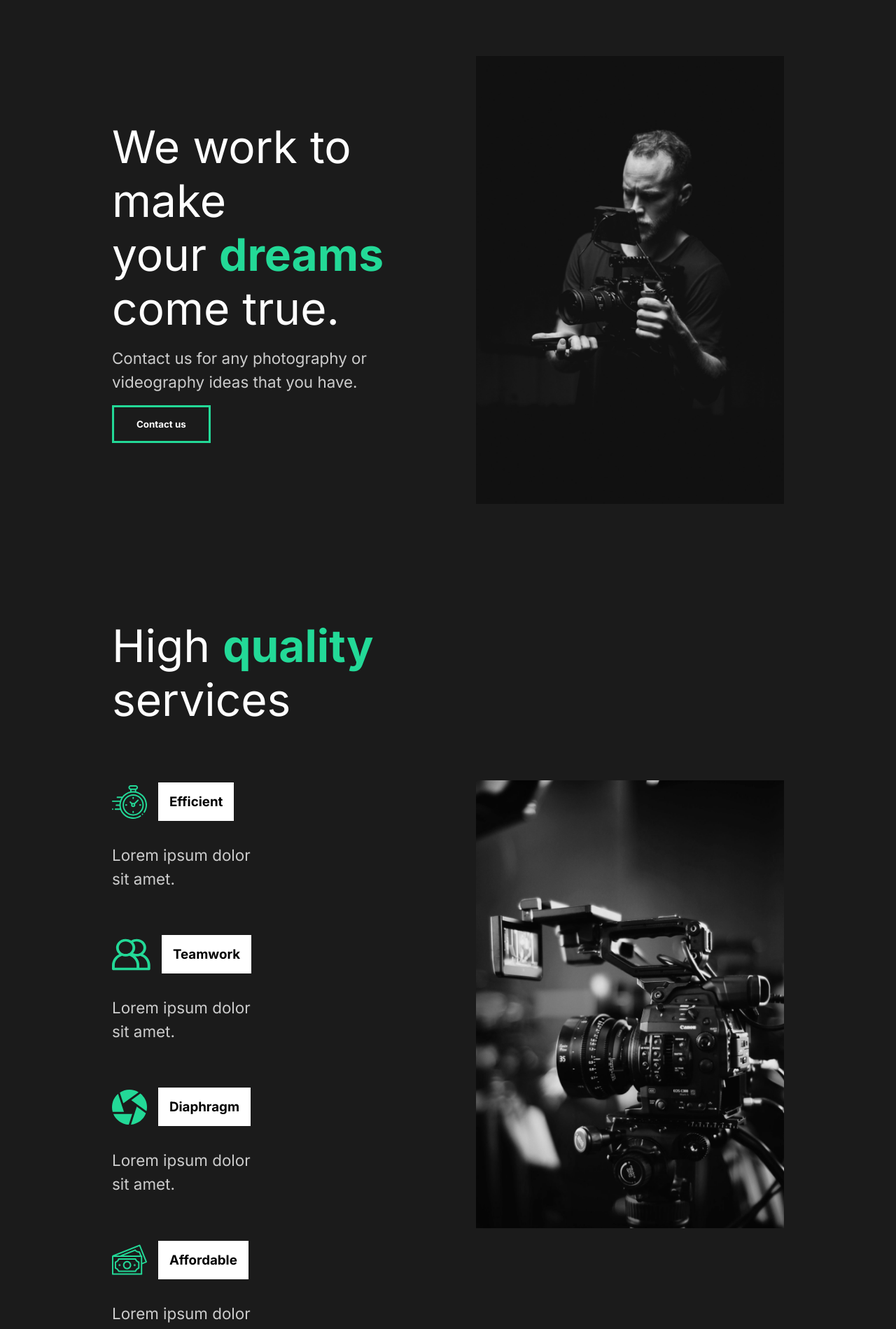
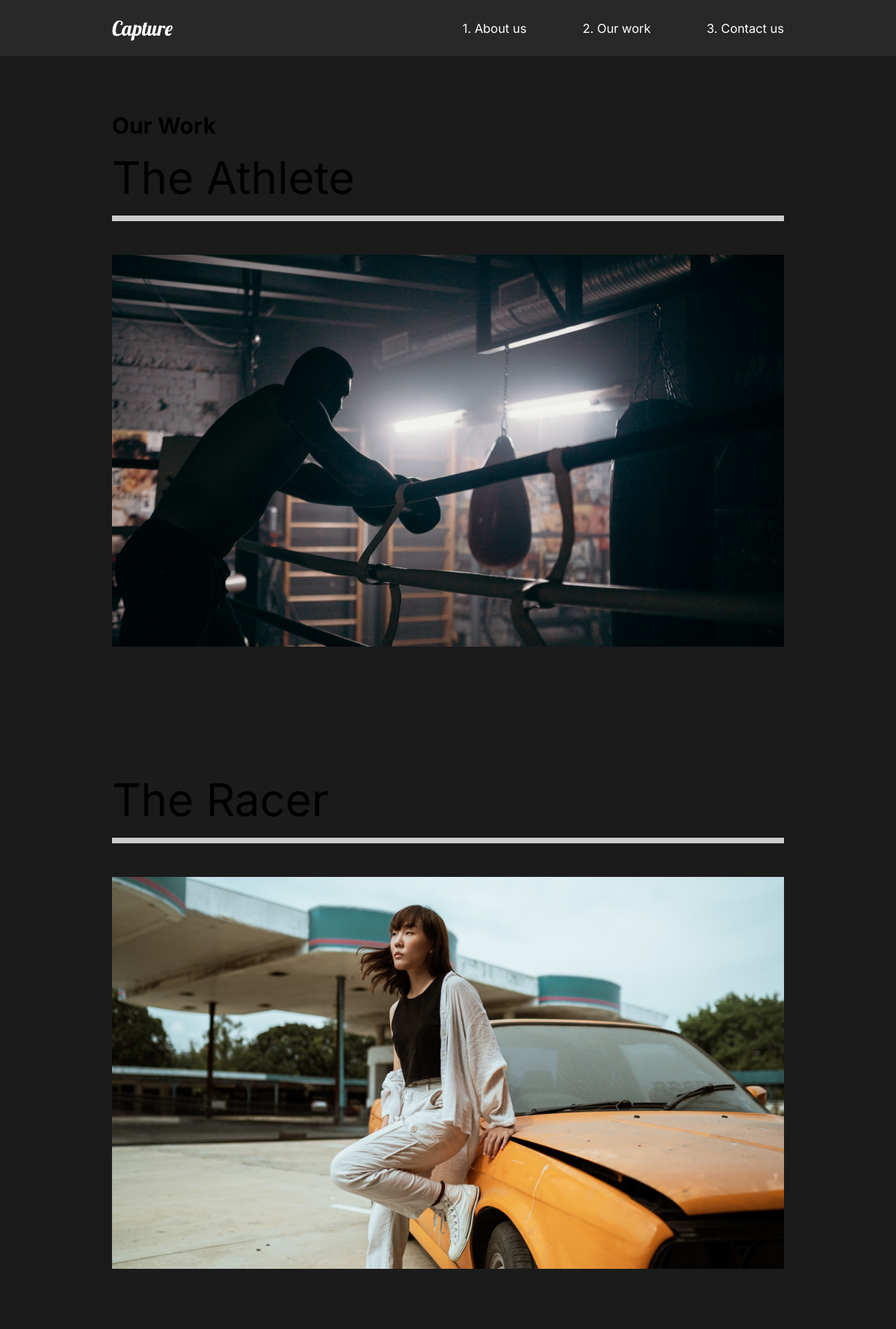
Before and after one commit to joe-ashwell/capture, a React (Create React App) app: page /work in a window 1280 px wide. Shown: the top 1899 px of the page at 70% size. Built offline with nearby package versions, Linux system fonts and the light colour scheme.

Commit message:
Add our work page with styling.

```diff
--- a/src/App.js
+++ b/src/App.js
@@ -1,12 +1,29 @@
 import React from "react";
 import AboutUs from "./pages/AboutUs";
 import GlobalStyle from "./components/styles/GlobalStyles";
+import ContactUs from "./pages/ContactUs";
+import OurWork from "./pages/OurWork";
+import Nav from "./components/Nav";
+import { Switch, Route } from "react-router-dom";
 
 function App() {
   return (
     <div className="App">
       <GlobalStyle />
-      <AboutUs />
+      <Nav />
+      <Switch>
+        <Route path="/" exact>
+          <AboutUs />
+        </Route>
+
+        <Route path="/contact">
+          <ContactUs />
+        </Route>
+
+        <Route path="/work">
+          <OurWork />
+        </Route>
+      </Switch>
     </div>
   );
 }
--- a/src/components/FAQSection.js
+++ b/src/components/FAQSection.js
@@ -81,7 +81,7 @@
 `;
 
 const QuestionDiv = Styled.div`
-  padding: 3rem;
+  padding: 3rem 0rem;
   cursor: pointer;
 `;
 
--- /dev/null
+++ b/src/components/Nav.js
@@ -0,0 +1,60 @@
+import React from "react";
+import Styled from "styled-components";
+import { Link } from "react-router-dom";
+
+const Nav = () => {
+  return (
+    <StyledNavDiv>
+      <h1>
+        <Link to="/" id="logo">
+          Capture
+        </Link>
+      </h1>
+      <ul>
+        <li>
+          <Link to="/">1. About us</Link>
+        </li>
+        <li>
+          <Link to="/work">2. Our work</Link>
+        </li>
+        <li>
+          <Link to="/contact">3. Contact us</Link>
+        </li>
+      </ul>
+    </StyledNavDiv>
+  );
+};
+
+const StyledNavDiv = Styled.nav`
+  min-height: 10vh;
+  display: flex;
+  margin: auto;
+  justify-content: space-between;
+  align-items: center;
+  padding: 1rem 10rem;
+  background: #282828;
+
+  #logo {
+    font-size: 1.8rem;
+    font-family: 'Lobster', cursive;
+    font-weight: lighter;
+  }
+
+  a {
+    color: white;
+    text-decoration: none;
+  }
+
+  ul {
+    display: flex;
+    align-items: center;
+    list-style: none;
+  }
+
+  li {
+    padding-left: 5rem;
+    position: relative;
+  }
+`;
+
+export default Nav;
--- a/src/components/ServicesSection.js
+++ b/src/components/ServicesSection.js
@@ -77,7 +77,7 @@
 `;
 
 const CardDiv = Styled.div`
-  /* flex-basis: 20rem; */
+  width: 50%;
 `;
 
 const IconDiv = Styled.div`
--- a/src/components/styles/GlobalStyles.js
+++ b/src/components/styles/GlobalStyles.js
@@ -5,11 +5,11 @@
     margin: 0;
     padding: 0;
     box-sizing: border-box;
-    font-family: 'inter', sans-serif;
   }
 
   body {
     background-color: #1b1b1b;
+    font-family: 'inter', sans-serif;
   }
 
   button {
@@ -30,10 +30,12 @@
   h2 {
     font-weight: lighter;
     font-size: 4rem;
+    font-family: 'inter', sans-serif;
   }
 
   h3 {
     color: white;
+    font-family: 'inter', sans-serif;
   }
 
   h4 {
--- a/src/index.js
+++ b/src/index.js
@@ -1,11 +1,14 @@
 import React from "react";
 import ReactDOM from "react-dom";
 import App from "./App";
+import { BrowserRouter } from "react-router-dom";
 import reportWebVitals from "./reportWebVitals";
 
 ReactDOM.render(
   <React.StrictMode>
-    <App />
+    <BrowserRouter>
+      <App />
+    </BrowserRouter>
   </React.StrictMode>,
   document.getElementById("root")
 );
--- /dev/null
+++ b/src/pages/ContactUs.js
@@ -0,0 +1,11 @@
+import React from "react";
+
+const ContactUs = () => {
+  return (
+    <div>
+      <h1>Contact Us</h1>
+    </div>
+  );
+};
+
+export default ContactUs;
--- /dev/null
+++ b/src/pages/OurWork.js
@@ -0,0 +1,67 @@
+import React from "react";
+import Styled from "styled-components";
+import { Link } from "react-router-dom";
+
+import athlete from "../img/athlete-small.png";
+import theracer from "../img/theracer-small.png";
+import goodtimes from "../img/goodtimes-small.png";
+
+const OurWork = () => {
+  return (
+    <WorkDiv>
+      <h1>Our Work</h1>
+
+      <MovieDiv>
+        <h2>The Athlete</h2>
+        <div className="line"></div>
+        <Link>
+          <img src={athlete} alt="athlete" />
+        </Link>
+      </MovieDiv>
+
+      <MovieDiv>
+        <h2>The Racer</h2>
+        <div className="line"></div>
+        <Link>
+          <img src={theracer} alt="the racer" />
+        </Link>
+      </MovieDiv>
+
+      <MovieDiv>
+        <h2>Good Times</h2>
+        <div className="line"></div>
+        <Link>
+          <img src={goodtimes} alt="good times" />
+        </Link>
+      </MovieDiv>
+    </WorkDiv>
+  );
+};
+
+const WorkDiv = Styled.div`
+  min-height: 100vh;
+  overflow: hidden;
+  padding: 5rem 10rem;
+
+  h2 {
+    padding: 1rem 0rem;
+  }
+`;
+
+const MovieDiv = Styled.div`
+  padding-bottom: 10rem;
+
+  .line {
+    height: 0.5rem;
+    background: #ccc;
+    margin-bottom: 3rem;
+  }
+
+  img {
+    width: 100%;
+    height: 70vh;
+    object-fit: cover;
+  }
+`;
+
+export default OurWork;
```
